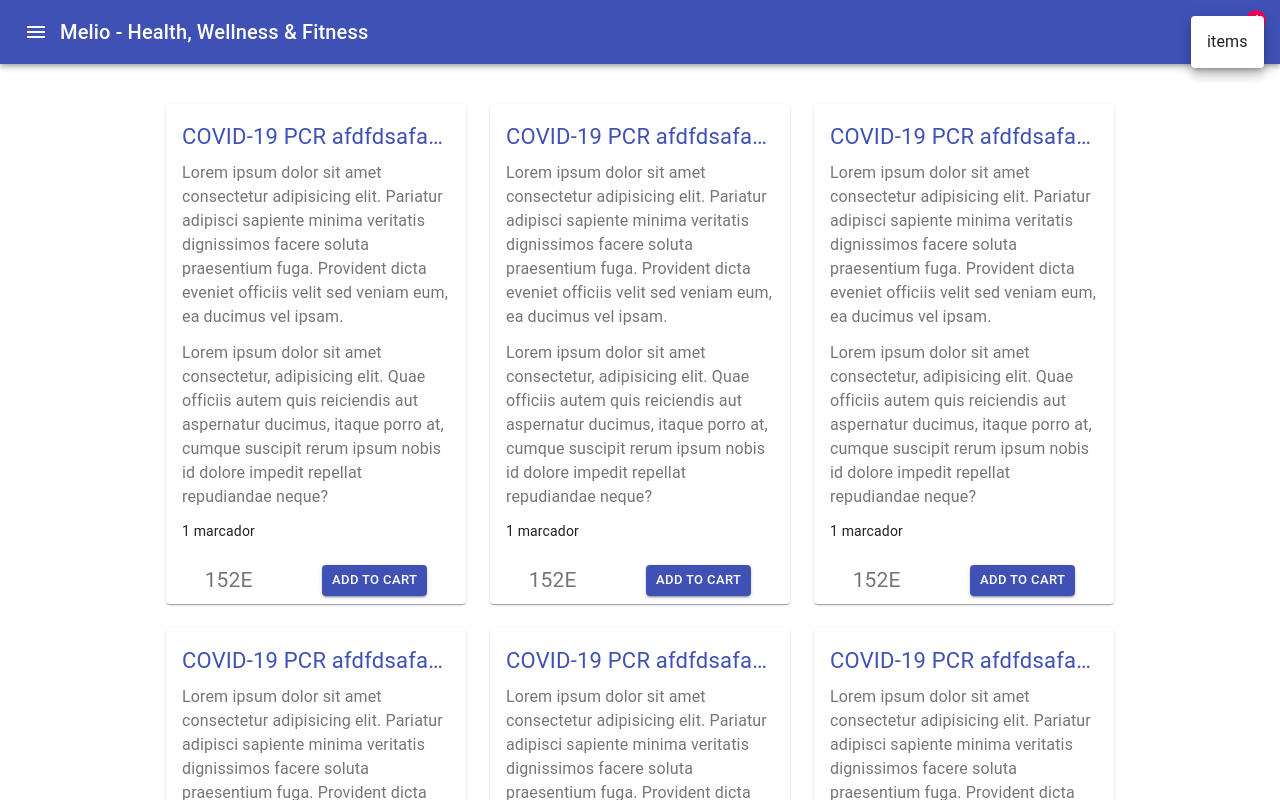
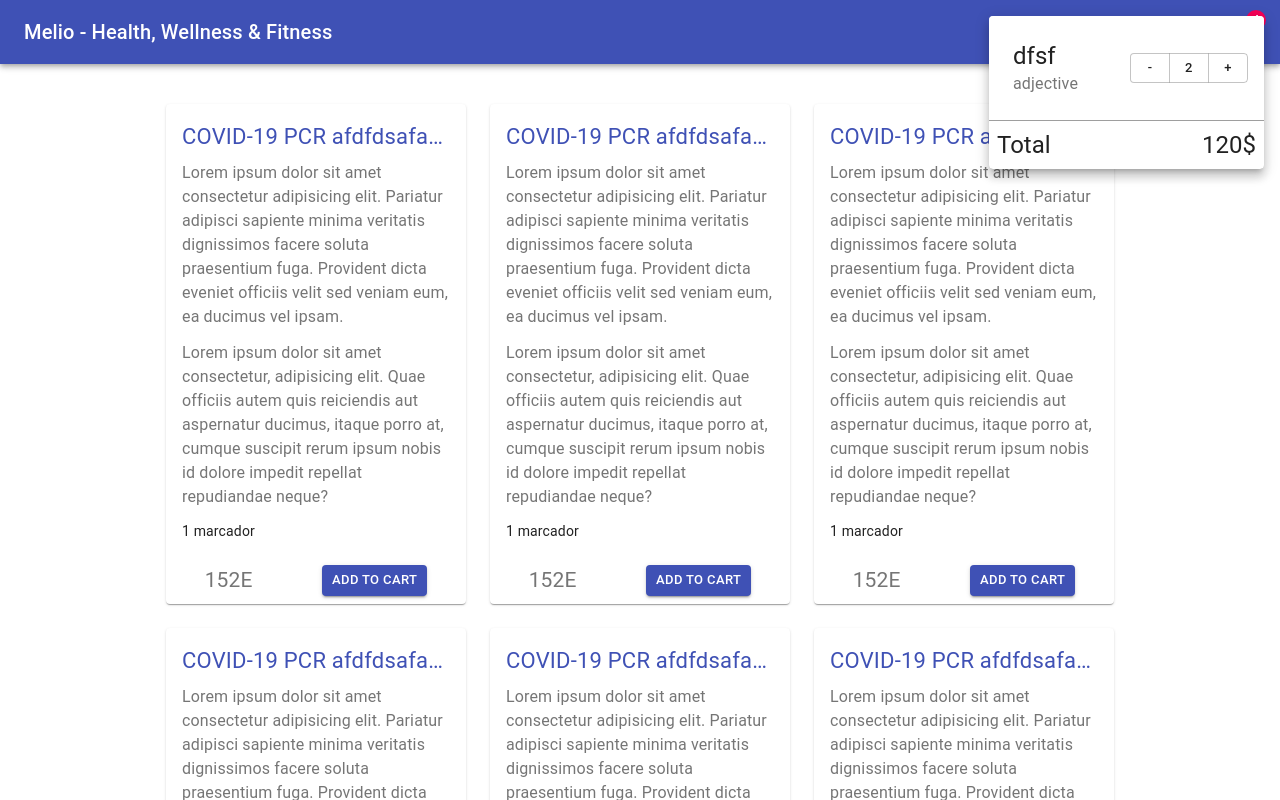
Before and after one commit to MilosTanaskovic/COVID-19-products-react-redux, a React (Create React App) app: page / in a window 1280 px wide. Both pictures are taken after a click on the button "basket of current products". Shown: the top 800 px of the page. Built offline with nearby package versions, Linux system fonts and the light colour scheme.

Commit message:
create shopping cart ...

```diff
--- /dev/null
+++ b/src/components/Header.css
@@ -0,0 +1,4 @@
+.MuiList-padding {
+ padding-top: 0 !important;
+ padding-bottom: 0 !important;
+}
--- a/src/components/Header.js
+++ b/src/components/Header.js
@@ -1,4 +1,6 @@
 import React, { useState } from 'react'
+// import component
+import MyCart from './MyCart';
 // material-ui
 import useStyles from './HeaderStyles';
 import AppBar from '@material-ui/core/AppBar';
@@ -6,10 +8,11 @@ import Toolbar from '@material-ui/core/Toolbar';
 import IconButton from '@material-ui/core/IconButton';
 import Typography from '@material-ui/core/Typography';
 import Badge from '@material-ui/core/Badge';
-import MenuItem from '@material-ui/core/MenuItem';
 import Menu from '@material-ui/core/Menu';
 import MenuIcon from '@material-ui/icons/Menu';
 import ShoppingBasketIcon from '@material-ui/icons/ShoppingBasket';
+
+import './Header.css';
 
 /**
 * @author Milos Tanaskovic
@@ -33,6 +36,7 @@ const Header = (props) => {
   const BasketId = 'primary-search-shopping-cart';
   const renderBasket = (
     <Menu
+      className={classes.menu}
       anchorEl={anchorEl}
       anchorOrigin={{ vertical: 'top', horizontal: 'right' }}
       id={BasketId}
@@ -41,7 +45,7 @@ const Header = (props) => {
       open={isBasketOpen}
       onClose={handleBasketClose}
     >
-      <MenuItem >items</MenuItem>
+      <MyCart />
     </Menu>
   );
 
--- a/src/components/MyCart.js
+++ b/src/components/MyCart.js
@@ -1,4 +1,18 @@
 import React from 'react'
+
+// material-ui
+import useStyles from './MyCartStyles';
+
+import Card from '@material-ui/core/Card';
+import CardActions from '@material-ui/core/CardActions';
+import CardContent from '@material-ui/core/CardContent';
+import ButtonGroup from '@material-ui/core/ButtonGroup';
+import Button from '@material-ui/core/Button';
+import Typography from '@material-ui/core/Typography';
+import Box from '@material-ui/core/Box';
+import { borders } from '@material-ui/system';
+
+
 
 /**
 * @author Milos Tanaskovic
@@ -6,8 +20,36 @@ import React from 'react'
 **/
 
 const MyCart = (props) => {
+  const classes = useStyles();
+
   return(
-    <div>MyCart</div>
+    <Card className={classes.root}>
+      <CardContent className={classes.cardContent}>
+        <Box component="span" m={1}>
+          <Typography variant="h5" component="h2" noWrap>
+            dfsf
+          </Typography>
+          <Typography className={classes.pos} color="textSecondary">
+            adjective
+          </Typography>
+        </Box>
+        <ButtonGroup size="small" aria-label="small outlined button group">
+          <Button>-</Button>
+          <Button>2</Button>
+          <Button>+</Button>
+        </ButtonGroup>
+
+      </CardContent>
+      <Box borderTop={1} borderColor="grey.500" />
+      <CardActions className={classes.cardContent}>
+          <Typography variant="h5" component="h2">
+            Total
+          </Typography>
+          <Typography variant="h5" component="h2">
+            120$
+          </Typography>
+      </CardActions>
+    </Card>
    )
   }
 
--- /dev/null
+++ b/src/components/MyCartStyles.js
@@ -0,0 +1,22 @@
+// material-ui
+import { makeStyles } from '@material-ui/core/styles';
+
+const useStyles = makeStyles({
+  root: {
+    minWidth: 275,
+  },
+  title: {
+    fontSize: 14,
+  },
+  pos: {
+    marginBottom: 12,
+  },
+  cardContent: {
+   display: 'flex',
+   justifyContent: 'space-between',
+   alignItems: 'center',
+   width: '20'
+  }
+});
+
+export default useStyles;
```
